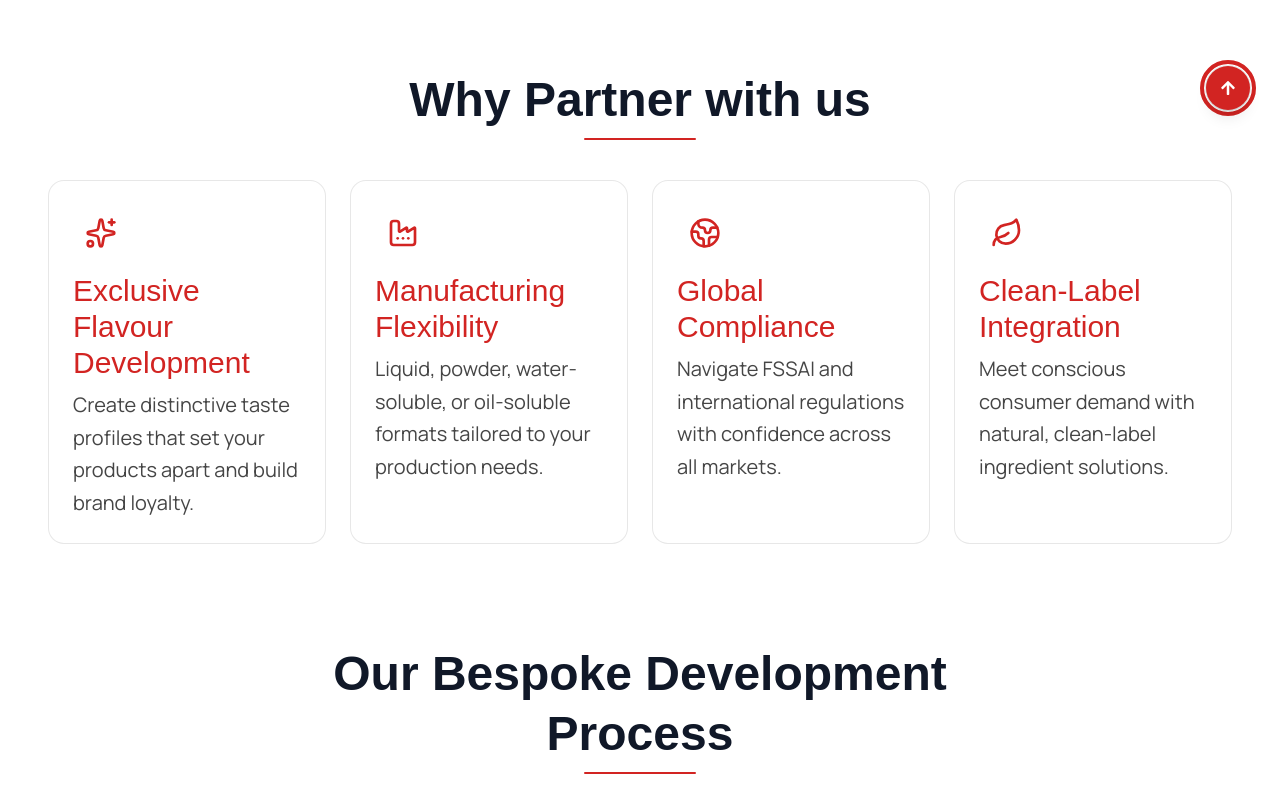
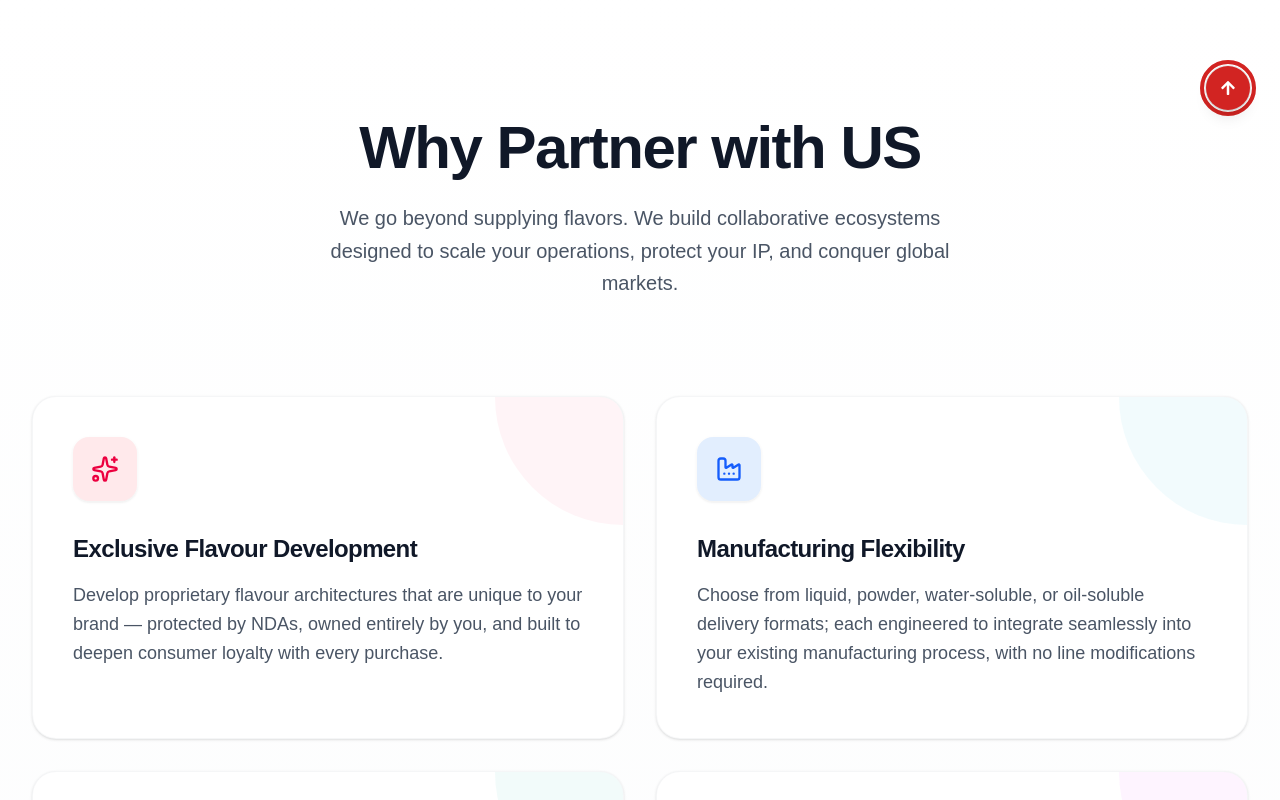
Before and after one commit to ayatiworkstechnologies/sensorisch, a Next.js app: page /bespoke in a window 1280 px wide. Shown: the part 660-1460 px from the top of the page. Built offline with nearby package versions, Linux system fonts and the light colour scheme; a web font is replaced by a local one.

Commit message:
01/04/2026 update contnets for bespoke

```diff
--- a/src/app/bespoke/page.jsx
+++ b/src/app/bespoke/page.jsx
@@ -1,5 +1,6 @@
 export const metadata = {
-  title: "Bespoke Flavour Development | Sensorisch",
+  title:
+    "Bespoke Flavour Development | Custom Ingredient Solutions — Sensorisch",
   description:
     "Partner with Sensorisch for custom flavour and ingredient architectures. We co-innovate scalable, precision-engineered solutions tailored to your unique product requirements.",
 };
@@ -26,12 +27,12 @@ export default function bespoke() {
             src: "/banners/bespoke-web.png",
             alt: "Desktop banner image",
           },
-          title: "Tailored to Your Unique Needs",
+          title: "Your Flavour. Your Brand. Exclusively Yours.",
           // subtitle:
           //   "At Sensorisch, we know that every brand has a unique identity, and so should its flavours. Our bespoke solutions are designed to deliver exactly what your product requires from taste profile to technical format.",
           primary: {
-            label: "Start Your Project",
-            href: "/applications-solutions",
+            label: "Tell Us About Your Brief",
+            href: "/contact",
           },
           titleColor: "text-primary",
           // secondary: {
@@ -49,8 +50,8 @@ export default function bespoke() {
       {/* <CTA /> */}
       <HeroContact
         kicker="Get in touch"
-        title="Ready to Create Your Signature Flavour?"
-        subtitle="Partner with Sensorisch for bespoke flavour solutions that differentiate your brand and delight your customers. Let's build something extraordinary together."
+        title="Let's build a flavour your customers won't forget."
+        subtitle="Bespoke development with Sensorisch means exclusive formulations, full IP ownership, and a dedicated R&D team working solely on your brief. Every flavour we build is tested, validated, and ready to scale."
         primary={{
           label: "Start Your Custom Project",
           href: "/contact",
--- a/src/app/components/bespoke/PartnerSection.jsx
+++ b/src/app/components/bespoke/PartnerSection.jsx
@@ -1,122 +1,163 @@
-"use client";
-// app/components/PartnerSection.jsx
 "use client";
 
 import { motion } from "framer-motion";
-import {
-  Beaker,
-  Sparkles,
-  Factory,
-  Globe2,
-  ShieldCheck,
-  Leaf,
-} from "lucide-react";
+import { Sparkles, Factory, Globe2, Leaf, ArrowRight } from "lucide-react";
 
-const fadeUp = {
-  hidden: { opacity: 0, y: 18, filter: "blur(4px)" },
+const fadeUpText = {
+  hidden: { opacity: 0, y: 30 },
   show: {
     opacity: 1,
     y: 0,
-    filter: "blur(0px)",
-    transition: { duration: 0.55, ease: "easeOut" },
+    transition: { duration: 0.8, ease: [0.16, 1, 0.3, 1] },
   },
 };
-const list = { hidden: {}, show: { transition: { staggerChildren: 0.08 } } };
+
+const staggerContainer = {
+  hidden: { opacity: 0 },
+  show: {
+    opacity: 1,
+    transition: {
+      staggerChildren: 0.15,
+    },
+  },
+};
+
+const cardVariant = {
+  hidden: { opacity: 0, y: 40, scale: 0.95 },
+  show: {
+    opacity: 1,
+    y: 0,
+    scale: 1,
+    transition: {
+      duration: 0.8,
+      ease: [0.16, 1, 0.3, 1],
+    },
+  },
+};
 
 export default function PartnerSection() {
   return (
     <section
       id="bespoke"
-      className="relative section-container overflow-hidden"
+      className="relative w-full py-20 md:py-32 overflow-hidden bg-gradient-to-b from-white to-gray-50/50"
     >
-      <div className="section-container py-14 md:py-20">
+      <div className="relative max-w-7xl mx-auto px-6 md:px-12 xl:px-8">
         {/* Header */}
         <motion.div
-          variants={fadeUp}
+          variants={fadeUpText}
           initial="hidden"
           whileInView="show"
-          viewport={{ once: true, amount: 0.35 }}
-          className="mx-auto max-w-2xl text-center"
+          viewport={{ once: true, margin: "-100px" }}
+          className="mx-auto max-w-3xl text-center mb-16 md:mb-24"
         >
-           <h3 className="section-title font-semibold text-gray-900 leading-tight">
-            Why Partner with us
-          </h3>
-
-          {/* Underline animation Ã¢â‚¬â€œ centered */}
-          <motion.div
-            initial={{ width: 0 }}
-            whileInView={{ width: 112 }}
-            viewport={{ once: true }}
-            transition={{ duration: 0.6, ease: "easeOut", delay: 0.1 }}
-            className="mt-2 mx-auto h-[2px] bg-primary rounded"
-          />
+          <h2 className="text-4xl md:text-5xl lg:text-6xl font-bold tracking-tight text-gray-900 mb-6">
+            Why Partner with US{" "}
+          </h2>
+          <p className="text-lg md:text-xl text-gray-600 leading-relaxed max-w-2xl mx-auto">
+            We go beyond supplying flavors. We build collaborative ecosystems
+            designed to scale your operations, protect your IP, and conquer
+            global markets.
+          </p>
         </motion.div>
 
-        {/* Cards */}
-        <motion.ul
-          variants={list}
+        {/* Cards Grid */}
+        <motion.div
+          variants={staggerContainer}
           initial="hidden"
           whileInView="show"
-          viewport={{ once: true, amount: 0.2 }}
-          className="mt-10 grid gap-6 sm:grid-cols-2 lg:grid-cols-4"
+          viewport={{ once: true, margin: "-100px" }}
+          className="grid gap-6 md:gap-8 sm:grid-cols-2 lg:grid-cols-2"
         >
           <FeatureCard
-            icon={<Sparkles className="h-8 w-8" />}
+            icon={<Sparkles className="h-7 w-7" />}
             title="Exclusive Flavour Development"
-            blurb="Create distinctive taste profiles that set your products apart and build brand loyalty."
-            // accent="from-amber-500/20 to-rose-500/20"
+            blurb="Develop proprietary flavour architectures that are unique to your brand — protected by NDAs, owned entirely by you, and built to deepen consumer loyalty with every purchase."
+            accent="from-amber-500 to-rose-500"
+            bgGlow="bg-rose-500/5"
+            iconBg="bg-rose-100/80 text-rose-600"
           />
 
           <FeatureCard
-            icon={<Factory className="h-8 w-8" />}
+            icon={<Factory className="h-7 w-7" />}
             title="Manufacturing Flexibility"
-            blurb="Liquid, powder, water-soluble, or oil-soluble formats tailored to your production needs."
-            // accent="from-blue-500/20 to-cyan-500/20"
+            blurb="Choose from liquid, powder, water-soluble, or oil-soluble delivery formats; each engineered to integrate seamlessly into your existing manufacturing process, with no line modifications required."
+            accent="from-blue-500 to-cyan-500"
+            bgGlow="bg-cyan-500/5"
+            iconBg="bg-blue-100/80 text-blue-600"
           />
 
           <FeatureCard
-            icon={<Globe2 className="h-8 w-8" />}
+            icon={<Globe2 className="h-7 w-7" />}
             title="Global Compliance"
-            blurb="Navigate FSSAI and international regulations with confidence across all markets."
-            // accent="from-emerald-500/20 to-teal-500/20"
+            blurb="Navigate FSSAI and international regulations with confidence across all markets. We ensure your products meet the strictest global standards without compromising on taste."
+            accent="from-emerald-500 to-teal-500"
+            bgGlow="bg-teal-500/5"
+            iconBg="bg-teal-100/80 text-teal-600"
           />
 
           <FeatureCard
-            icon={<Leaf className="h-8 w-8" />}
+            icon={<Leaf className="h-7 w-7" />}
             title="Clean-Label Integration"
-            blurb="Meet conscious consumer demand with natural, clean-label ingredient solutions."
-            // accent="from-violet-500/20 to-fuchsia-500/20"
+            blurb="Meet conscious consumer demand with natural, clean-label ingredient solutions. Transparent sourcing and minimalist formulations that resonate with modern buyers."
+            accent="from-violet-500 to-fuchsia-500"
+            bgGlow="bg-fuchsia-500/5"
+            iconBg="bg-violet-100/80 text-violet-600"
           />
-        </motion.ul>
+        </motion.div>
       </div>
     </section>
   );
 }
 
-function FeatureCard({ icon, title, blurb, accent }) {
+function FeatureCard({ icon, title, blurb, accent, bgGlow, iconBg }) {
   return (
-    <motion.li
-      variants={fadeUp}
-      whileHover={{ y: -6, scale: 1.01 }}
-      transition={{ type: "spring", stiffness: 260, damping: 22 }}
-      className="group relative overflow-hidden rounded-2xl bg-white/70 border border-black/10 backdrop-blur p-6 "
+    <motion.div
+      variants={cardVariant}
+      whileHover="hover"
+      className="group relative h-full"
     >
-      {/* accent glow (decorative) */}
+      {/* Animated gradient border container */}
       <div
-        aria-hidden="true"
-        className={`pointer-events-none absolute -top-12 -right-[20%] h-36 w-36 rounded-full bg-gradient-to-br ${accent} blur-2xl opacity-0 transition-opacity duration-300 group-hover:opacity-100`}
+        className={`absolute -inset-0.5 rounded-3xl bg-gradient-to-br ${accent} opacity-0 blur-md transition duration-500 group-hover:opacity-20`}
       />
 
-      {/* icon */}
-      <div className="inline-flex h-14 w-14 items-center justify-center rounded-xl text-primary">
-        {icon}
+      {/* Card Content */}
+      <div className="relative flex flex-col h-full bg-white rounded-3xl border border-gray-100/80 shadow-sm transition-all duration-500 hover:shadow-xl hover:-translate-y-2 overflow-hidden p-8 md:p-10">
+        {/* Decorative corner glow */}
+        <div
+          className={`absolute top-0 right-0 w-32 h-32 rounded-bl-full ${bgGlow} transition-transform duration-500 group-hover:scale-150`}
+        />
+
+        {/* Header w/ Icon */}
+        <div className="relative flex items-start justify-between mb-8">
+          <div
+            className={`inline-flex items-center justify-center w-16 h-16 rounded-2xl ${iconBg} shadow-sm ring-1 ring-white/50 transition-transform duration-500 group-hover:scale-110 group-hover:rotate-3`}
+          >
+            {icon}
+          </div>
+
+          <div className="opacity-0 -translate-x-4 transition-all duration-500 group-hover:opacity-100 group-hover:translate-x-0">
+            <div
+              className={`w-10 h-10 rounded-full flex items-center justify-center ${iconBg} ring-1 ring-white/50`}
+            >
+              <ArrowRight className="w-5 h-5" />
+            </div>
+          </div>
+        </div>
+
+        {/* Text Body */}
+        <div className="relative z-10 flex-grow">
+          <h3 className="text-2xl font-semibold text-gray-900 mb-4 tracking-tight transition-colors group-hover:text-primary">
+            {title}
+          </h3>
+          <p className="text-gray-600 leading-relaxed text-base md:text-lg">
+            {blurb}
+          </p>
+        </div>
+
+        {/* Bottom subtle line */}
+        <div className="absolute bottom-0 left-0 right-0 h-1 bg-gradient-to-r from-transparent via-gray-200 to-transparent opacity-0 transition-opacity duration-500 group-hover:opacity-100" />
       </div>
-
-      {/* title */}
-      <h3 className="mt-3 section-subtitle text-primary">{title}</h3>
-
-      {/* blurb */}
-      <p className="mt-2 section-paragraph">{blurb}</p>
-    </motion.li>
+    </motion.div>
   );
 }
```
